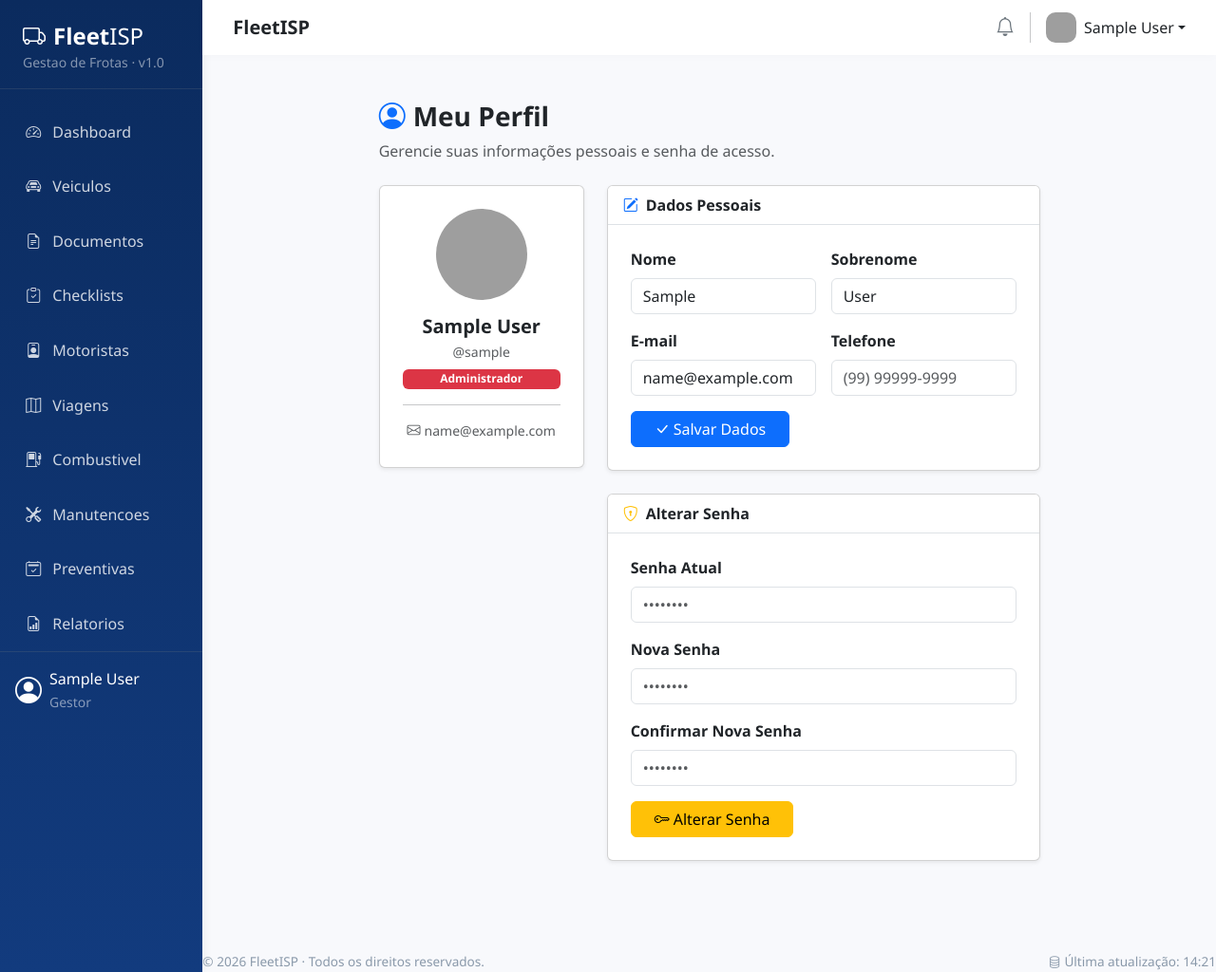
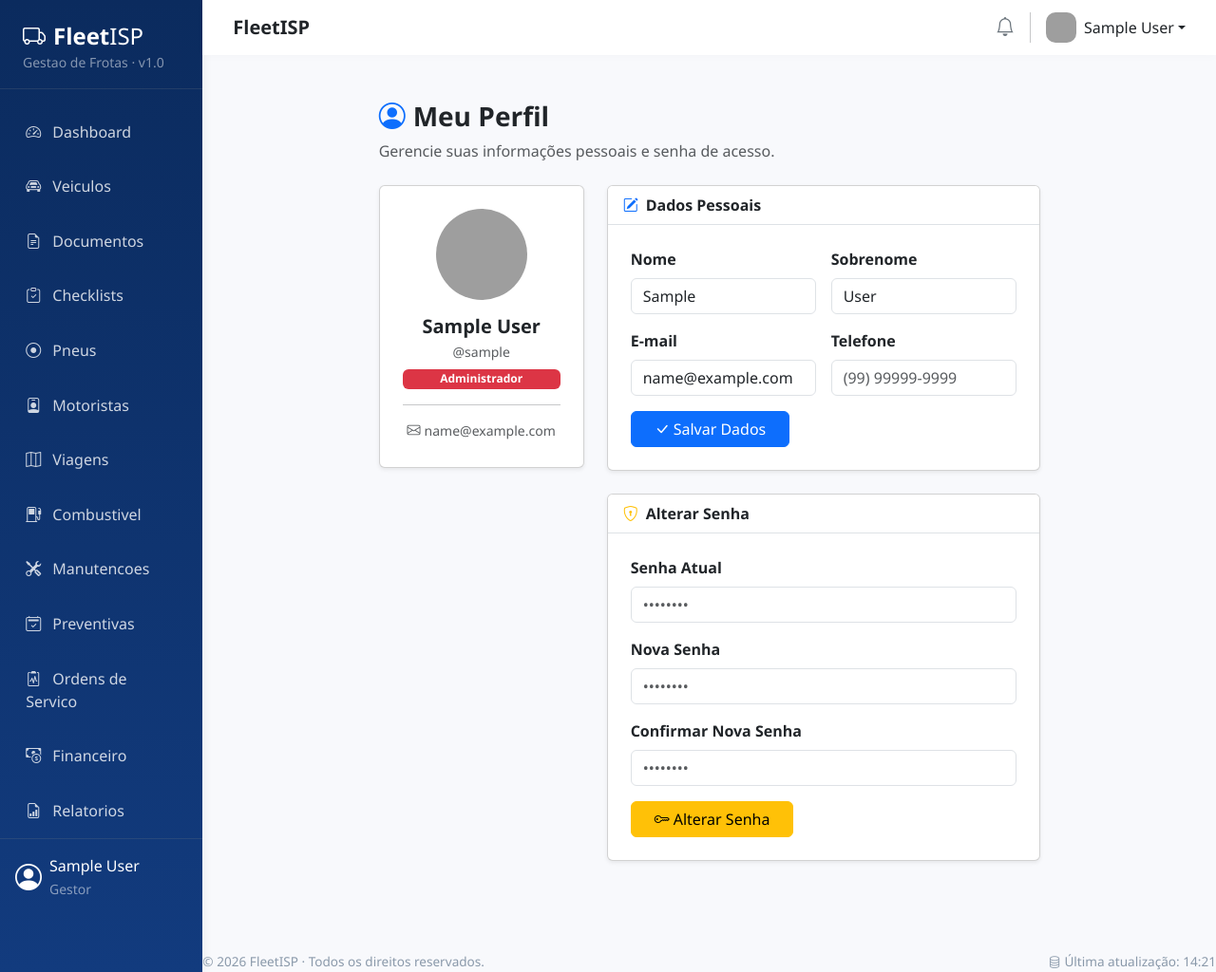
Before and after one commit to FrotaISP/frotaisp, a Django app: page /accounts/perfil/ in a window 1280 px wide. Shown: the whole page at 95% size. Run offline with Django 4.2, Linux system fonts and the light colour scheme; the visitor is signed in with stand-in values (Sample User, id 1); grey boxes are pictures that could not be loaded.

Commit message:
Add medium priority links to sidebar

```diff
--- a/templates/includes/sidebar.html
+++ b/templates/includes/sidebar.html
@@ -20,6 +20,9 @@
             <a class="nav-link {% if request.resolver_match.url_name == 'checklists' %}active{% endif %}" href="{% url 'vehicles:checklists' %}">
                 <i class="bi bi-clipboard-check"></i> Checklists
             </a>
+            <a class="nav-link {% if request.resolver_match.url_name == 'tires' or request.resolver_match.url_name == 'tire_events' %}active{% endif %}" href="{% url 'vehicles:tires' %}">
+                <i class="bi bi-record-circle"></i> Pneus
+            </a>
             <a class="nav-link {% if request.resolver_match.app_name == 'drivers' %}active{% endif %}" href="{% url 'drivers:list' %}">
                 <i class="bi bi-person-badge"></i> Motoristas
             </a>
@@ -34,6 +37,12 @@
             </a>
             <a class="nav-link {% if request.resolver_match.url_name == 'plans' %}active{% endif %}" href="{% url 'maintenance:plans' %}">
                 <i class="bi bi-calendar2-check"></i> Preventivas
+            </a>
+            <a class="nav-link {% if request.resolver_match.url_name == 'work_orders' %}active{% endif %}" href="{% url 'maintenance:work_orders' %}">
+                <i class="bi bi-clipboard2-pulse"></i> Ordens de Servico
+            </a>
+            <a class="nav-link {% if request.resolver_match.url_name == 'expenses' %}active{% endif %}" href="{% url 'maintenance:expenses' %}">
+                <i class="bi bi-cash-coin"></i> Financeiro
             </a>
             <a class="nav-link {% if request.resolver_match.app_name == 'reports' %}active{% endif %}" href="{% url 'reports:dashboard' %}">
                 <i class="bi bi-file-earmark-bar-graph"></i> Relatorios
```
